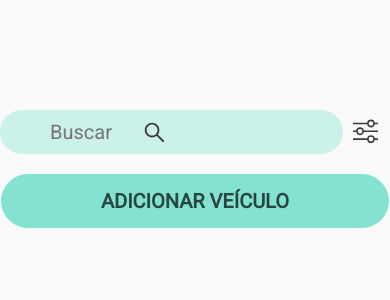
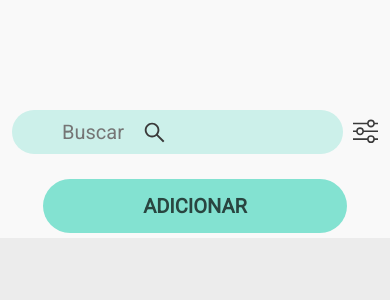
Before and after one commit to levynascimento/desafio-2, a Next.js app: page / in a window 390 px wide. Shown: the top 300 px of the page. Built offline with nearby package versions, Linux system fonts and the light colour scheme.

Commit message:
Algumas responsividades feitas

```diff
--- a/pages/pagebusca.jsx
+++ b/pages/pagebusca.jsx
@@ -20,7 +20,6 @@ const ArrowContainer = styled.div`
 const DivContainer = styled.div`
   display: flex;
   flex-direction: column;
-  align-items: start;
   justify-content: center
 
 `
--- a/pages/pageform.jsx
+++ b/pages/pageform.jsx
@@ -19,7 +19,7 @@ const Form = styled.form`
 `
 
 const BackgroundFormContainer = styled.div`
-  padding-right: 60px
+
 `
 
 const ButtonContainer = styled.div`
--- a/src/components/layout/ButtonContainer.jsx
+++ b/src/components/layout/ButtonContainer.jsx
@@ -3,6 +3,10 @@ import styled from 'styled-components'
 const ButtonContainer = styled.div`
   display: flex;
   justify-content: center;
+
+  @media (max-width: 391px) {
+    padding: 5px
+  }
 `
 
 export default ButtonContainer
--- a/src/components/layout/CreatePage.jsx
+++ b/src/components/layout/CreatePage.jsx
@@ -15,7 +15,11 @@ const SearchContainer = styled.div`
   padding: 110px 12px 20px 0;
   align-items: center;
   gap: 10px;
-  position: relative
+  position: relative;
+
+  @media (max-width: 668px) {
+    padding: 110px 12px 20px 12px;
+  }
 `
 const Lupa = styled.div`
   position: absolute;
@@ -49,7 +53,7 @@ const CreatePage = () => {
         </Slider>
       </SearchContainer>
       <ButtonContainer>
-        <Button onClick = {handleClickForm} >ADICIONAR VEÍCULO</Button>
+        <Button onClick = {handleClickForm} >ADICIONAR</Button>
       </ButtonContainer>
     </PageContainer>
   )
--- a/src/components/layout/PageContainer.jsx
+++ b/src/components/layout/PageContainer.jsx
@@ -2,8 +2,11 @@ import styled from 'styled-components'
 
 const PageContainer = styled.div`
   background-color: ${props => props.theme.white};
-  min-height: 100vh;
-  height: 100%
+  height: 100vh
+
+  @media (max-width: 1050px) {
+    height: 135vh
+  }
 `
 
 export default PageContainer
--- a/src/components/layout/PageFormContainer.jsx
+++ b/src/components/layout/PageFormContainer.jsx
@@ -3,6 +3,10 @@ import styled from 'styled-components'
 const PageFormContainer = styled.div`
   background-color: ${props => props.theme.pageBackground};
   height: 105vh
+
+  @media (max-width: 1024px) {
+    height: 110vh
+  }
 `
 
 export default PageFormContainer
```
